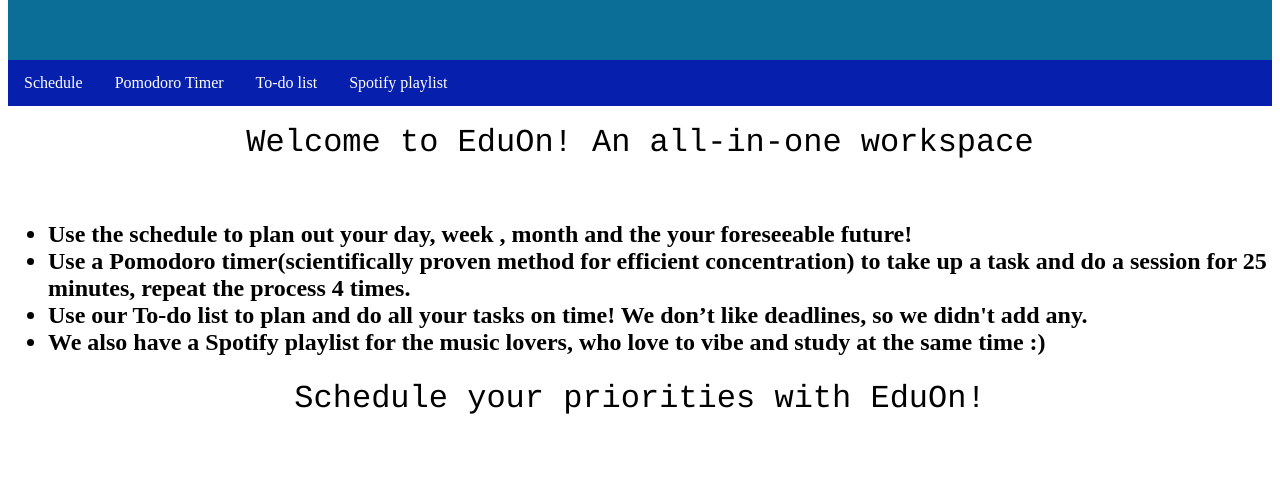
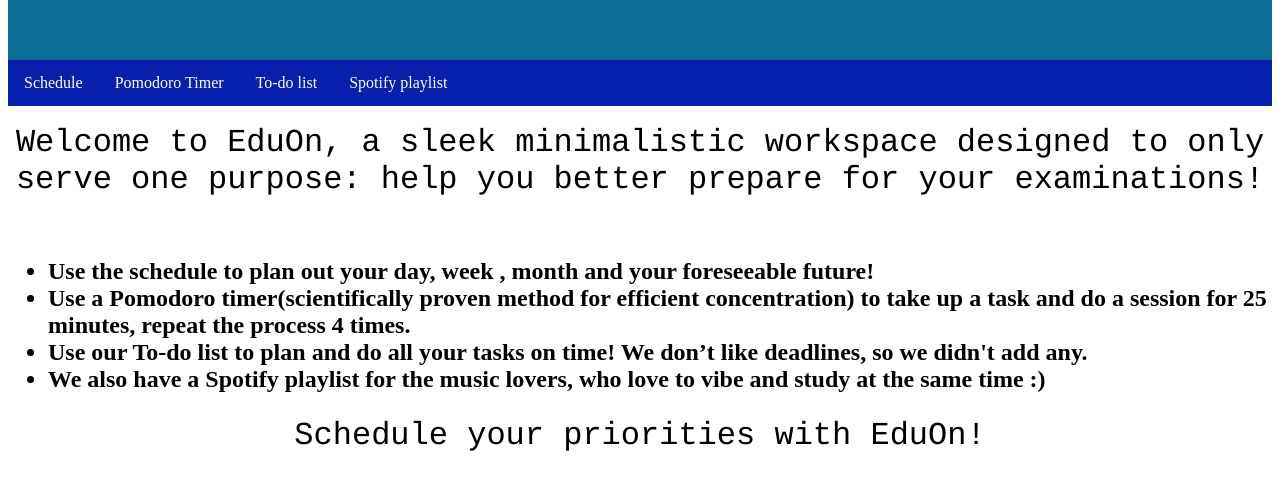
Before and after one commit to AdityasCode/Exam-Prep, a plain HTML site: page index.html in a window 1280 px wide. Shown: the part 202-692 px from the top of the page. Drawn offline with Linux system fonts and the light colour scheme.

Commit message:
Update index.html

```diff
--- a/index.html
+++ b/index.html
@@ -53,11 +53,10 @@
 		</div><br>
 
 		<center style = "font-family: courier, serif;font-size:200%;">
-			Welcome to EduOn!
-            An all-in-one workspace
+			Welcome to EduOn, a sleek minimalistic workspace designed to only serve one purpose: help you better prepare for your examinations!
 
 		</center><br></br>
-        <h2 ><ul><li>Use the schedule to plan out your day, week , month and the your foreseeable future!</li><li>Use a Pomodoro timer(scientifically proven method for efficient concentration) to take up a task and do a session for 25 minutes, repeat the process 4 times.</li><li> Use our To-do list to plan and do all your tasks on time! We don’t like deadlines, so we didn't add any.</li><li> We also have a Spotify playlist for the music lovers, who love to vibe and study at the same time :)</li></ul></h2>
+        <h2 ><ul><li>Use the schedule to plan out your day, week , month and your foreseeable future!</li><li>Use a Pomodoro timer(scientifically proven method for efficient concentration) to take up a task and do a session for 25 minutes, repeat the process 4 times.</li><li> Use our To-do list to plan and do all your tasks on time! We don’t like deadlines, so we didn't add any.</li><li> We also have a Spotify playlist for the music lovers, who love to vibe and study at the same time :)</li></ul></h2>
         <center style = "font-family: courier, serif;font-size:200%;">
                 Schedule your priorities with EduOn!
 
```
